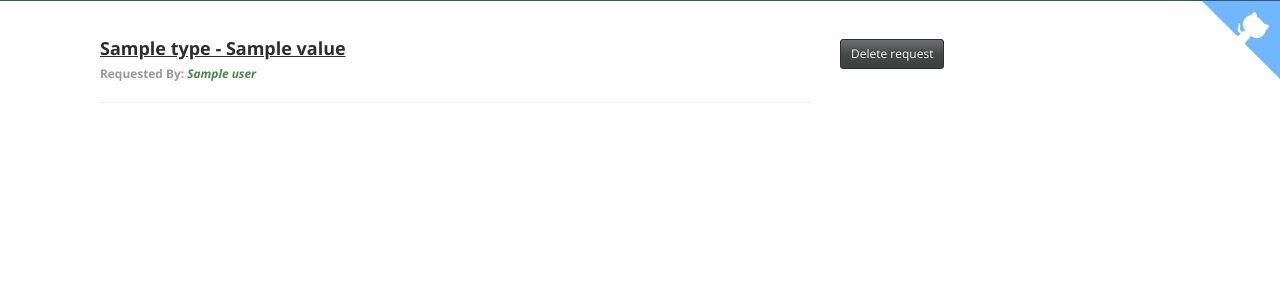
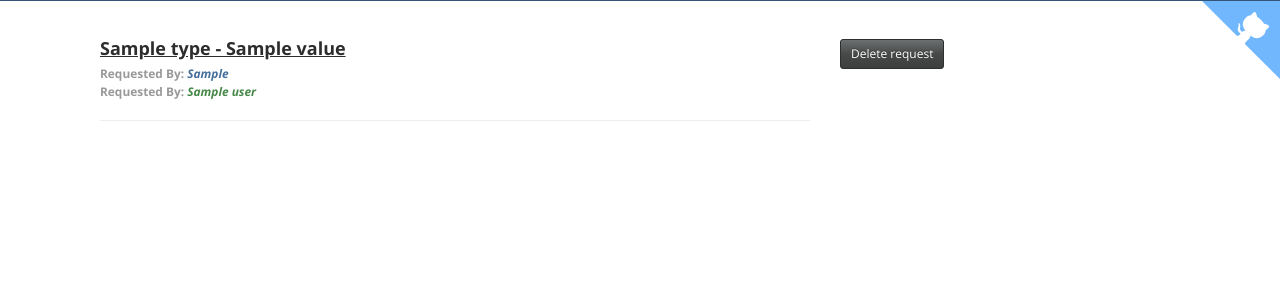
Before and after one commit to cynical89/dev-portal, a Node project: template views/portal/requests.hbs in a window 1280 px wide. Shown: the part 51-352 px from the top of the page. Run offline with Node 20 templates, Linux system fonts and the light colour scheme; the template is opened without the code that fills it: most values are stand-ins (such as "Sample title", 1, 10 or a date in 2020); some libraries are stand-ins or nearby versions.

Commit message:
added project to view request page :crocodile:

```diff
--- a/views/portal/requests.hbs
+++ b/views/portal/requests.hbs
@@ -5,6 +5,9 @@
 			{{#each reqs}}
 				<div class="col-md-8">
 					<a href="/portal/{{this.value.type}}/{{this.value.reqId}}"><h4 class="list-group-item-heading"><strong><u>{{this.value.type }} - {{this.value.reqName}}</u></strong></h4></a>
+					<p class="list-group-item-text text-muted">
+						<small><strong>Requested By: <i class="text-primary">{{this.value.reqProject}}</strong></i></small>
+					</p>
 					<p class="list-group-item-text text-muted">
 						<small><strong>Requested By: <i class="text-success">{{this.value.user}}</strong></i></small>
 					</p>
```
